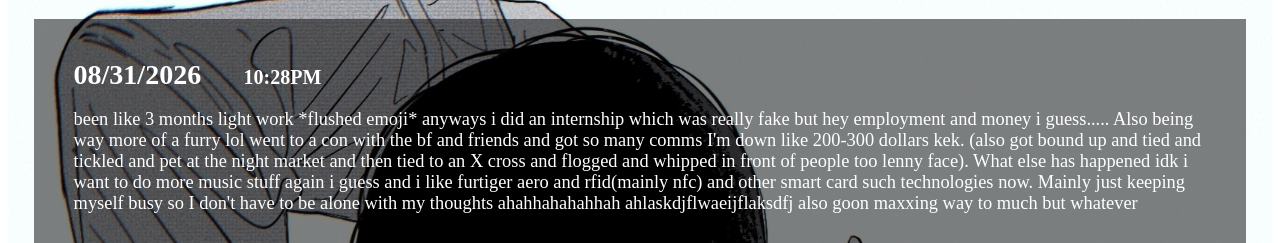
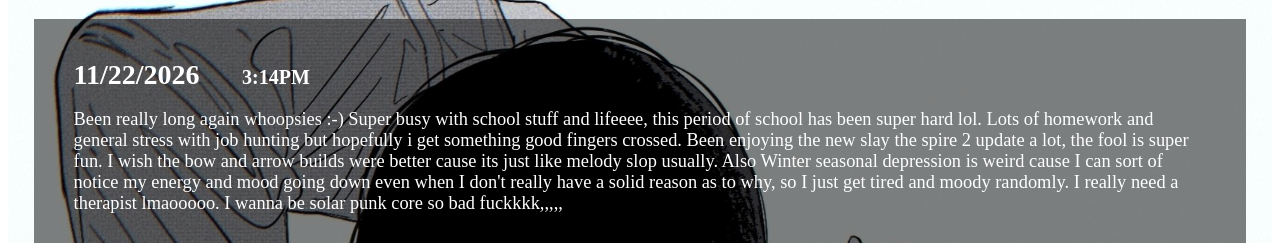
Before and after one commit to sforzondo/sforzondo.github.io, a plain HTML site: page index.html in a window 1280 px wide. Shown: the part 69-312 px from the top of the page. Drawn offline with Linux system fonts and the light colour scheme; grey boxes are pictures that could not be loaded.

Commit message:
new posty its been a while

```diff
--- a/index.html
+++ b/index.html
@@ -13,6 +13,10 @@
             <h1>what is up sussy bakas</h1>
         </div>
         <div class="yap">
+            <h1>11/22/2026</h1>
+            <h2>3:14PM</h2>
+            <p>Been really long again whoopsies :-) Super busy with school stuff and lifeeee, this period of school has been super hard lol. Lots of homework and general stress with job hunting but hopefully i get something good fingers crossed. Been enjoying the new slay the spire 2 update a lot, the fool is super fun. I wish the bow and arrow builds were better cause its just like melody slop usually. Also Winter seasonal depression is weird cause I can sort of notice my energy and mood going down even when I don't really have a solid reason as to why, so I just get tired and moody randomly. I really need a therapist lmaooooo. I wanna be solar punk core so bad fuckkkk,,,,,</p>
+            <a href="https://www.youtube.com/watch?v=nMx-tMPidK4"><img src="https://i.pinimg.com/736x/68/f2/15/68f215f28d43717844a7e2f500ce8ec2.jpg"/></a>
             <h1>08/31/2026</h1>
             <h2>10:28PM</h2>
             <p>been like 3 months light work *flushed emoji* anyways i did an internship which was really fake but hey employment and money i guess..... Also being way more of a furry lol went to a con with the bf and friends and got so many comms I'm down like 200-300 dollars kek. (also got bound up and tied and tickled and pet at the night market and then tied to an X cross and flogged and whipped in front of people too lenny face). What else has happened idk i want to do more music stuff again i guess and i like furtiger aero and rfid(mainly nfc) and other smart card such technologies now. Mainly just keeping myself busy so I don't have to be alone with my thoughts ahahhahahahhah ahlaskdjflwaeijflaksdfj also goon maxxing way to much but whatever</p>
```
